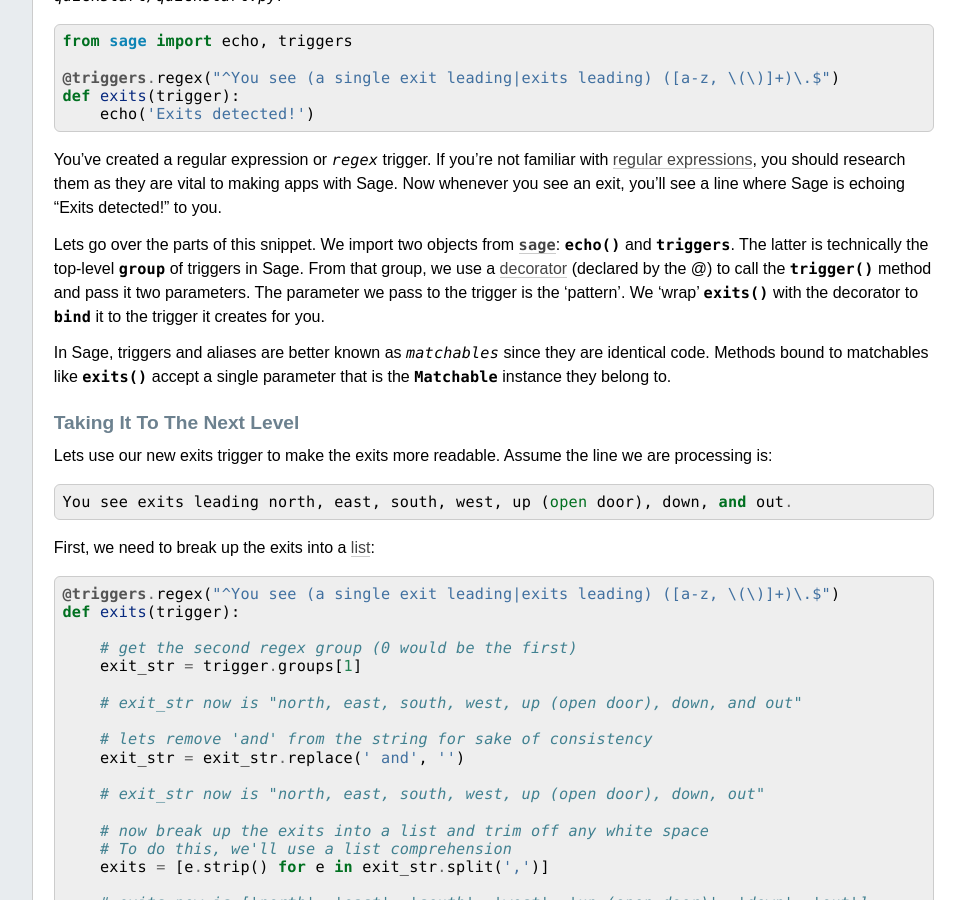
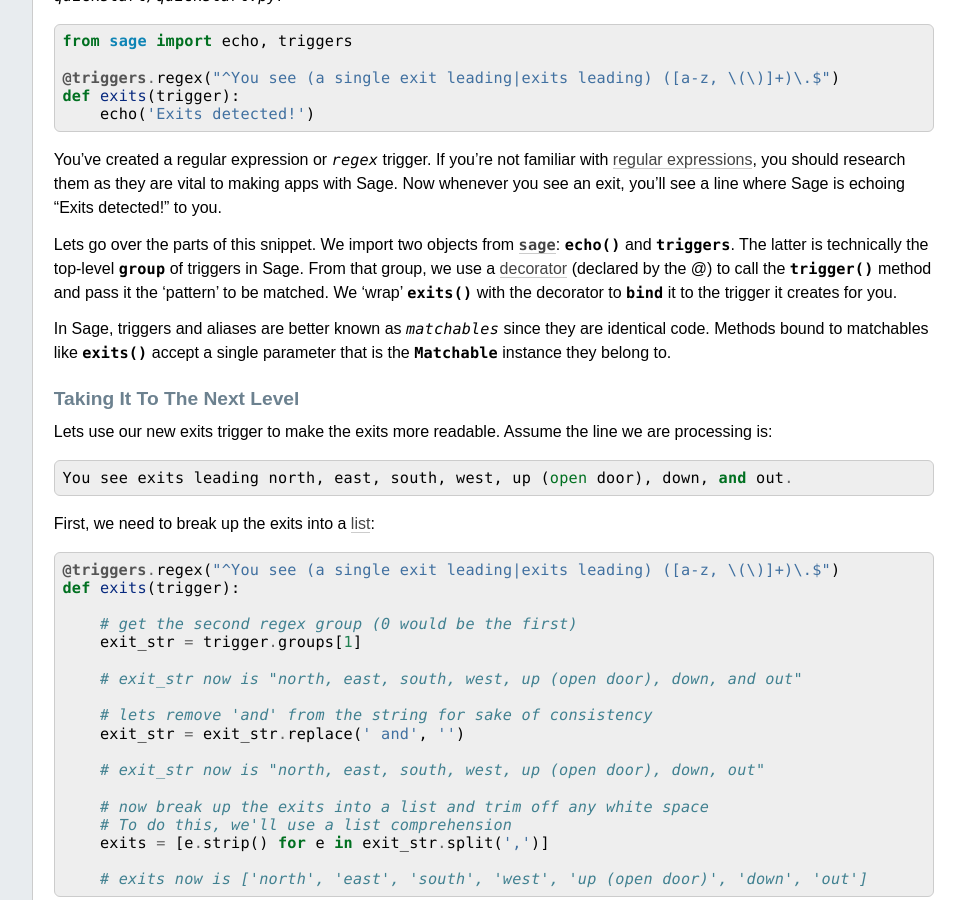
Before and after one commit to adayoung/sage, a Sphinx documentation site: the page built from docs/source/quickstart.rst, in a window 1280 px wide and 900 px high, scrolled down 758 px. Shown: the whole window, without its empty margins (224-1189 px from the left). Built offline with Sphinx 7.4.7, drawn with Linux system fonts in a browser that asks for light colours; pages that are not in the unit, such as notebooks, are missing from menus.

Commit message:
fixing outdated info and typos in the quickstart

```diff
--- a/docs/source/quickstart.rst
+++ b/docs/source/quickstart.rst
@@ -57,7 +57,7 @@
 triggers in Sage. From that group, we use a
 `decorator <http://docs.python.org/2/reference/compound_stmts.html#function>`_
 (declared by the @) to call the :py:meth:`~sage.matching.TriggerGroup.trigger`
-method and pass it two parameters. The parameter we pass to the trigger is the 'pattern'.
+method and pass it the 'pattern' to be matched.
 We 'wrap' :py:meth:`exits` with the decorator to :py:data:`~sage.matching.Matchable.bind`
 it to the trigger it creates for you.
 
```
Also changed, not shown: other parts of docs/source/quickstart.rst (+1 -1 lines).
